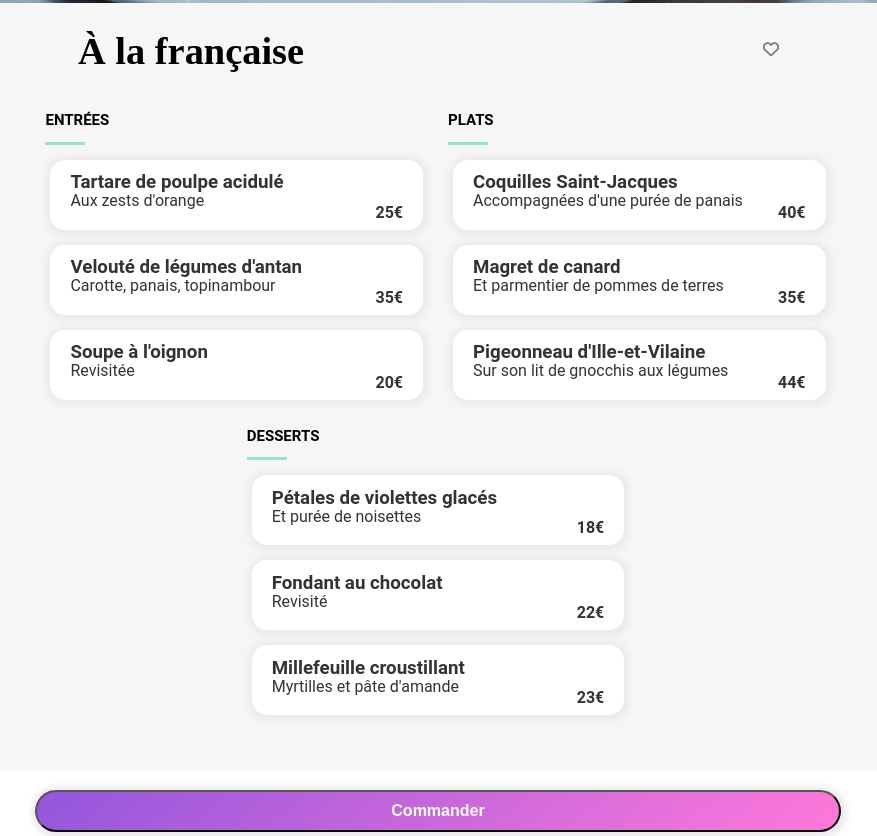
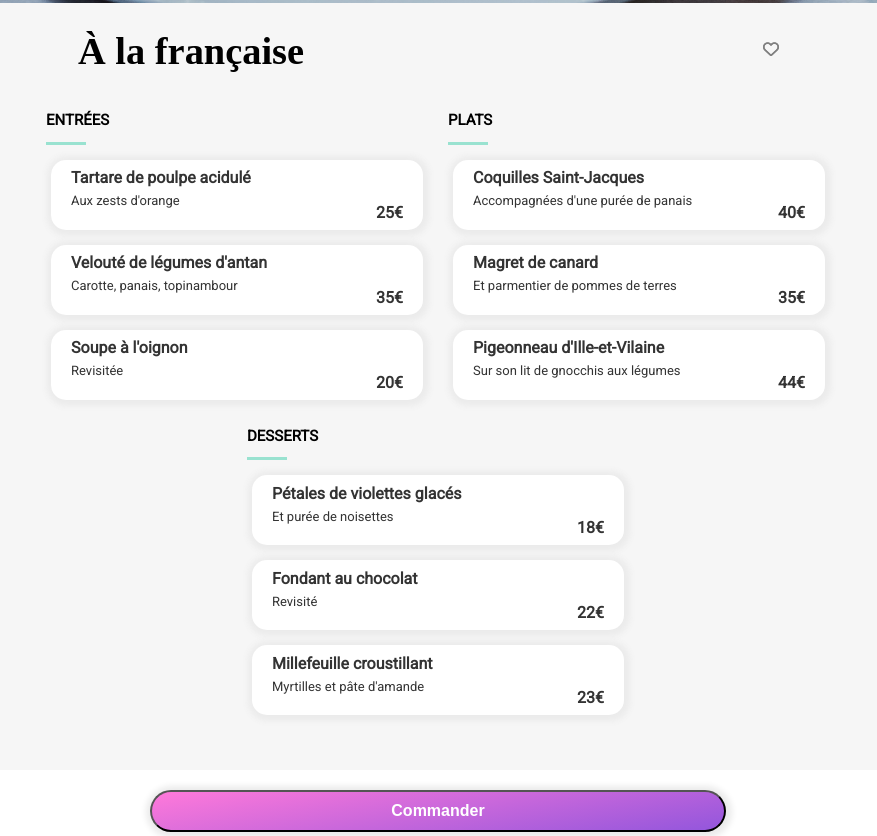
Before and after one commit to Athomdev/ThomasAntoine_3_18052021, a website: page page2.html in a window 1280 px wide. Shown: the part 584-1420 px from the top of the page, without its empty margins (202-1079 px from the left). Drawn offline with Linux system fonts and the light colour scheme; a web font is replaced by a local one.

Commit message:
derniers reglages

```diff
--- a/main.scss
+++ b/main.scss
@@ -2,17 +2,21 @@
 
 /* Fonts */
 @import url('https://fonts.googleapis.com/css2?family=Shrikhand&display=swap');
+@import url('https://fonts.googleapis.com/css2?family=Roboto&display=swap');
 /* Général */
 body{
     max-width: 375px;
-    font-family: roboto, arial, sans-serif;
+    font-family: roboto;
     text-align: center;
     margin: auto;
     display: flex;
     flex-direction: column;
 
+
 }
-
+.fa-arrow-left{
+    margin-left: 10px ;
+}
 .restaurants img{
     max-width: 375px;
     max-height: 100%;
@@ -127,10 +131,10 @@ footer > .footer__nav > ul > li > a{
 }
 .btn{
     margin: auto;
-    width: 70%;
+    width: 50%;
     padding: 10px;
     border-radius: 30px;
-    background: linear-gradient(320deg, #FF79DA, #9356DC);
+    background: linear-gradient(170deg, #FF79DA, #9356DC);
     color: white;
     font-weight: bold;
     box-shadow: 1px 1px 6px 5px #ebebeb;
@@ -198,12 +202,15 @@ li:visited{
     overflow: hidden;
     text-overflow: ellipsis;
     white-space: nowrap;
+    font-size: medium;
 }
 .card__restaurant__text > p{
 
     overflow: hidden;
     text-overflow: ellipsis;
     white-space: nowrap;
+    font-size: small !important;
+    padding-top: 10px;
 }
 .img__card{
     width: 100%;
@@ -427,6 +434,7 @@ li:visited{
 
 .all{
     animation: display 10.5s linear;
+    box-sizing: border-box;
 }
 
 @keyframes display{
```
Also changed, not shown: style.css, 1 other file.
